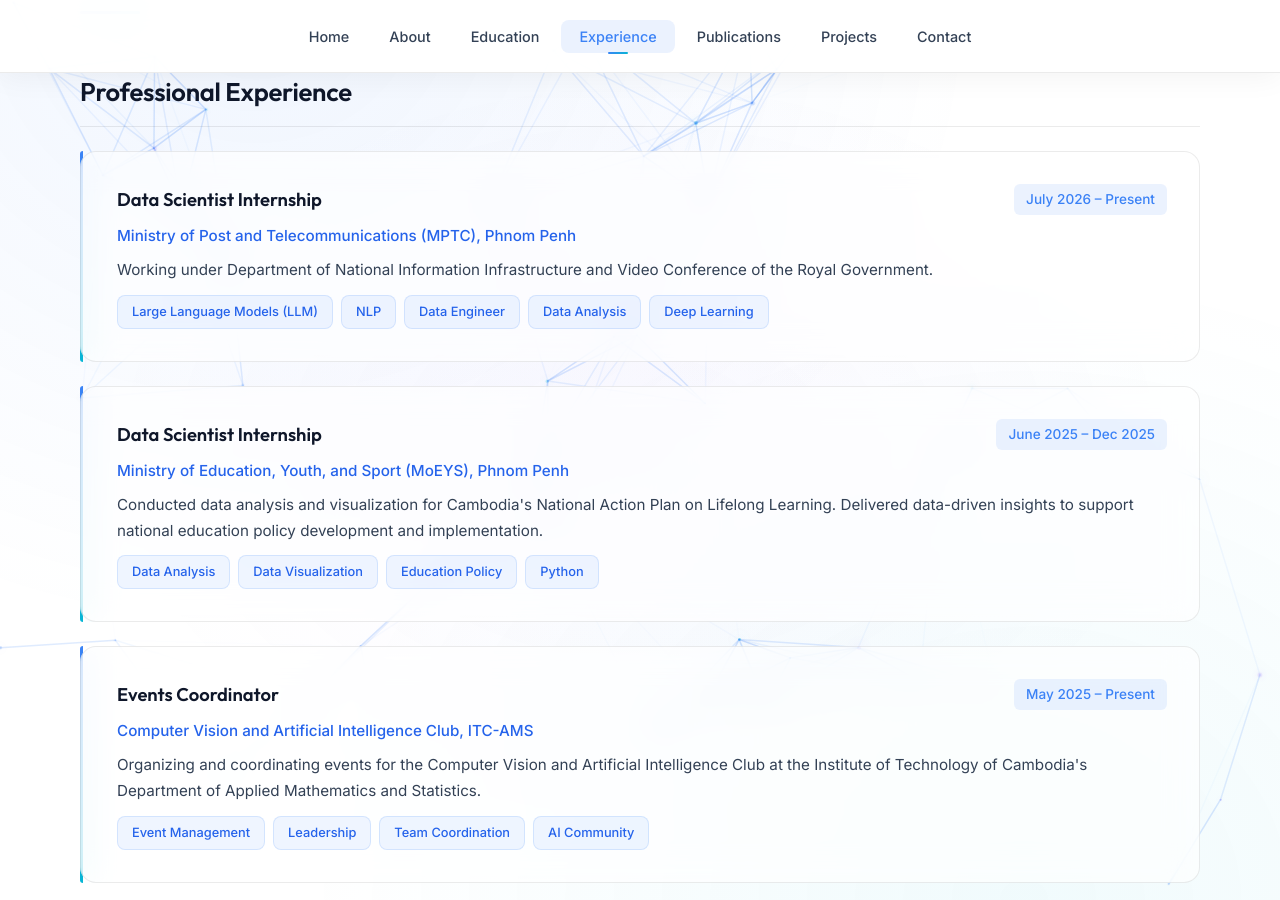
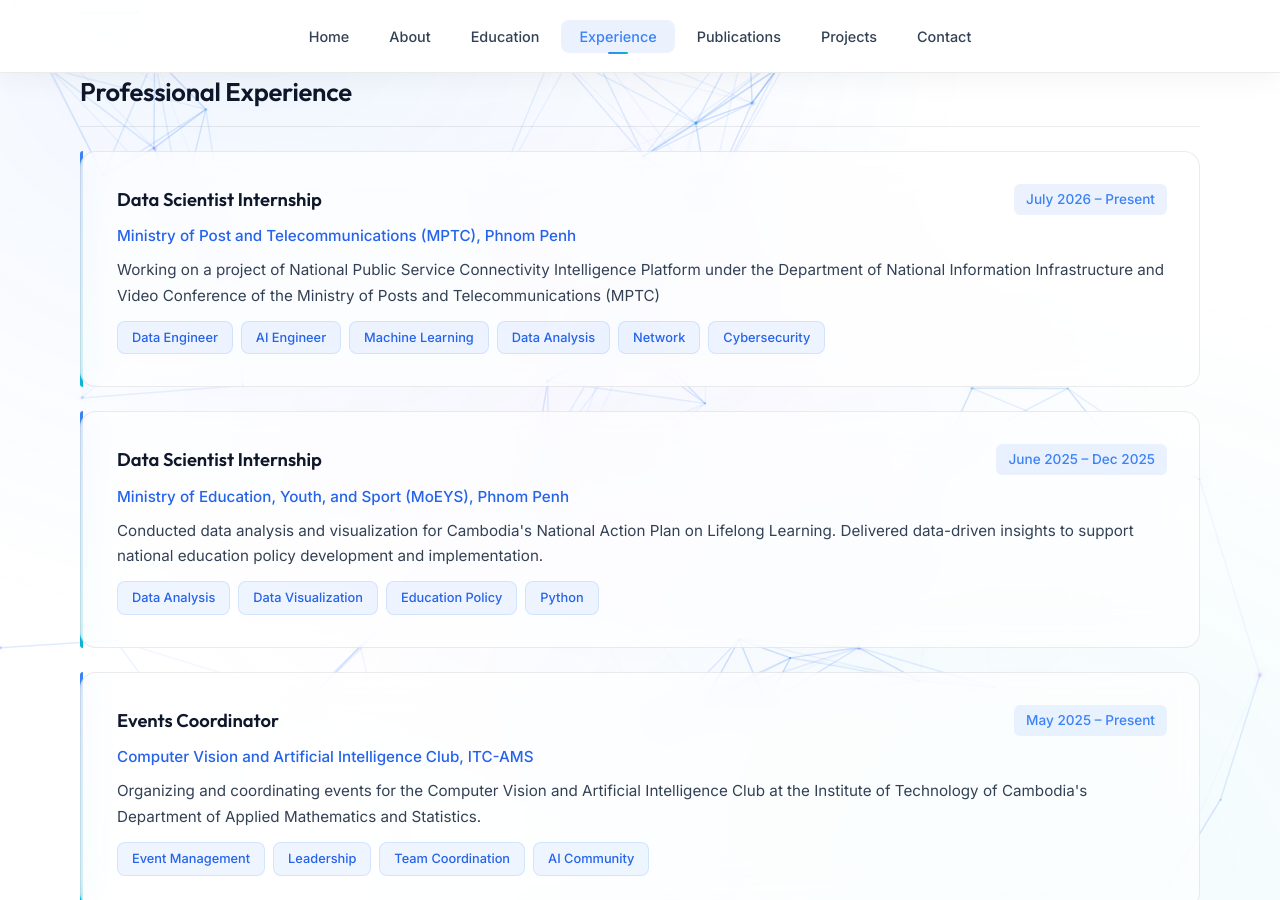
Before and after one commit to sothy8/sothy8.github.io, a Jekyll site: the page built from index.md, in a window 1280 px wide and 900 px high, scrolled down 3970 px. Built offline with Jekyll 4.4.1, drawn with Linux system fonts in a browser that asks for light colours.

Commit message:
fix: update publications stat suffix and enhance experience description with project details

```diff
--- a/index.md
+++ b/index.md
@@ -59,7 +59,7 @@
 
       <div class="stats-row stagger-children">
         <div class="stat-card">
-          <span class="stat-number" data-target="3" data-suffix="+">0</span>
+          <span class="stat-number" data-target="3" data-suffix="">0</span>
           <span class="stat-label">Publications</span>
         </div>
         <div class="stat-card">
@@ -227,13 +227,14 @@
           <span class="timeline-period">July 2026 – Present</span>
         </div>
         <p class="exp-company">Ministry of Post and Telecommunications (MPTC), Phnom Penh</p>
-        <p class="exp-description">Working under Department of National Information Infrastructure and Video Conference of the Royal Government.</p>
+        <p class="exp-description">Working on a project of National Public Service Connectivity Intelligence Platform under the Department of National Information Infrastructure and Video Conference of the Ministry of Posts and Telecommunications (MPTC)</p>
         <div class="skills-group">
-          <span class="skill-tag">Large Language Models (LLM)</span>
-          <span class="skill-tag">NLP</span>
           <span class="skill-tag">Data Engineer</span>
+          <span class="skill-tag">AI Engineer</span>
+          <span class="skill-tag">Machine Learning</span>
           <span class="skill-tag">Data Analysis</span>
-          <span class="skill-tag">Deep Learning</span>
+          <span class="skill-tag">Network</span>
+          <span class="skill-tag">Cybersecurity</span>
         </div>
       </div>
     </div>
```
Also changed, not shown: 1 other file.
